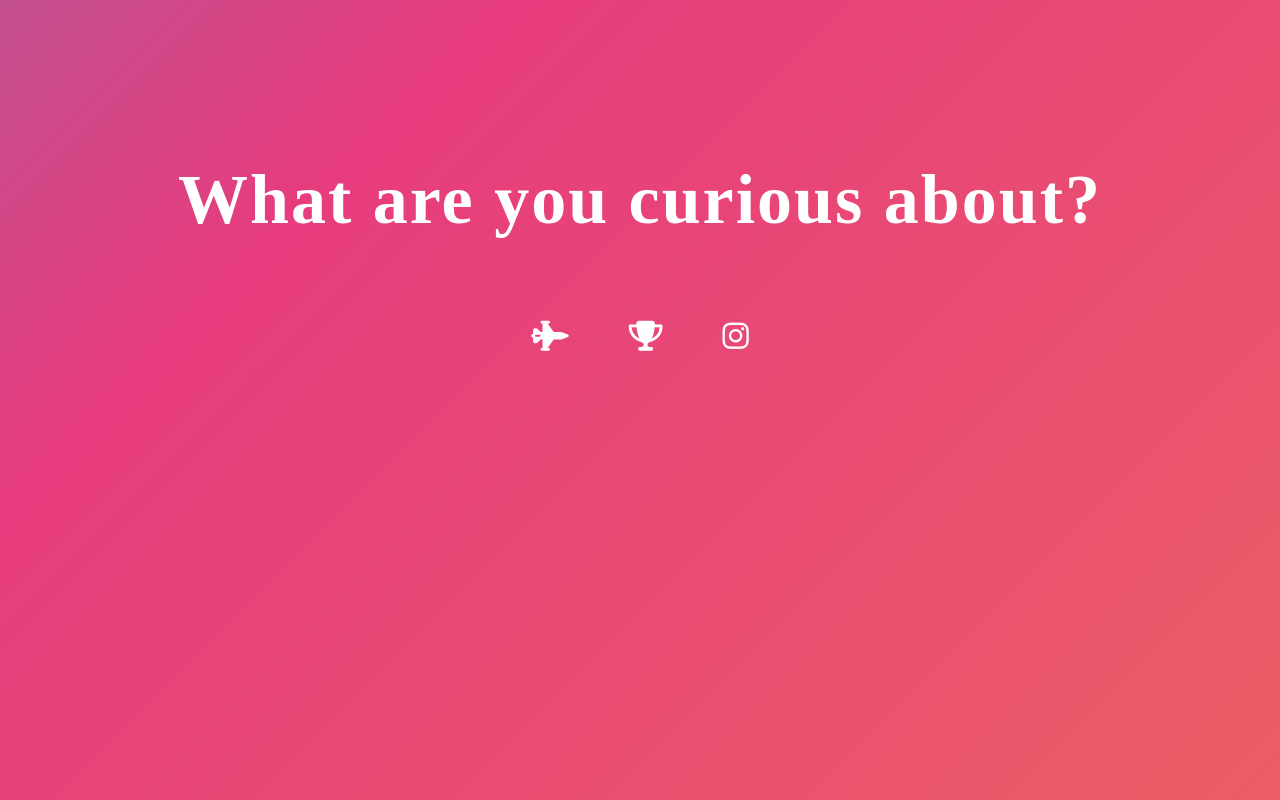
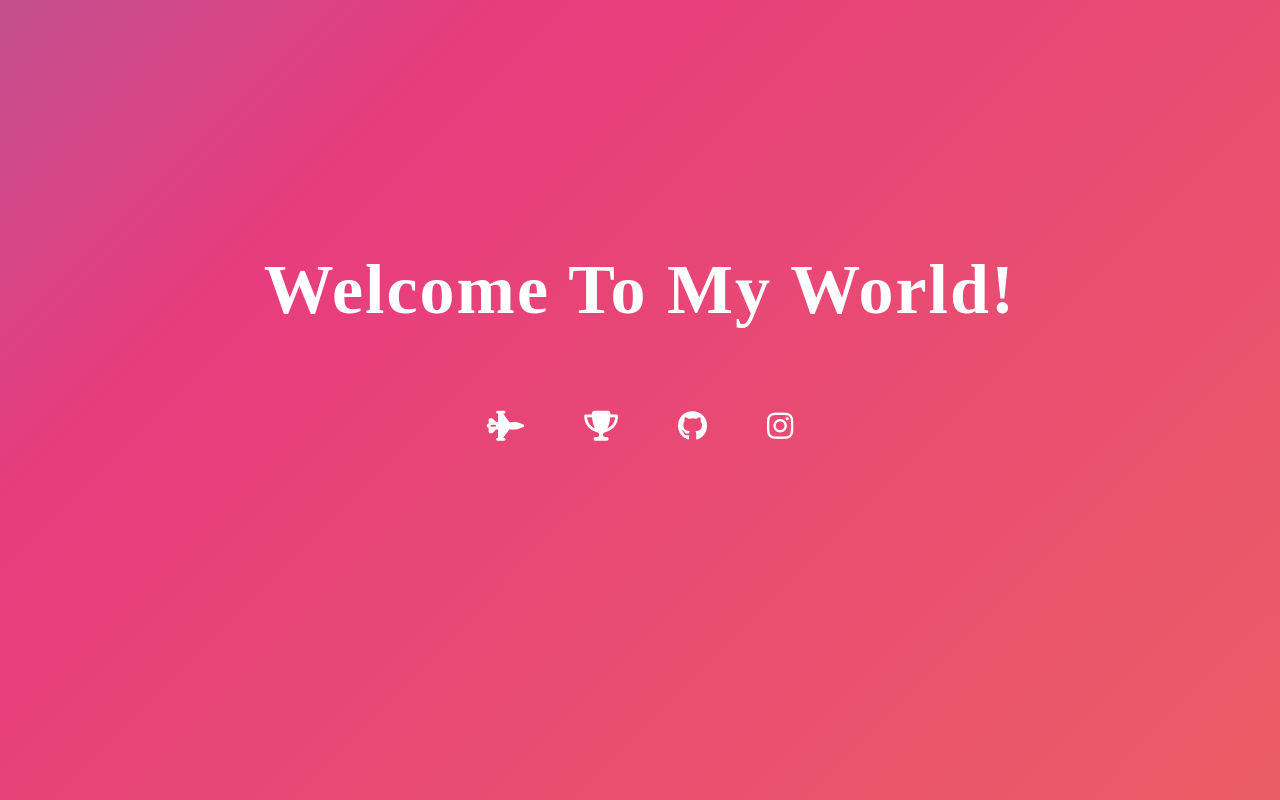
Before and after one commit to JHY7091/JHCdotcom, a plain HTML site: page index.html in a window 1280 px wide. Drawn offline with Linux system fonts and the light colour scheme.

Commit message:
JHCdotcom

```diff
--- a/index.css
+++ b/index.css
@@ -23,6 +23,7 @@ section {
 
 .main_items {
     align-items: center;
+    padding-top: 20rem;
 }
 
 
--- a/index.html
+++ b/index.html
@@ -7,25 +7,16 @@
     <link rel="stylesheet" href="index.css">
     <link rel="preconnect" href="https://fonts.googleapis.com">
     <script src="https://kit.fontawesome.com/77be9dcd4e.js" crossorigin="anonymous"></script>
-    <title>JHC</title>
+    <title>Welcome To My World</title>
 </head>
 <body>
     <section>
-        <br>
-        <br>
-        <br>
-        <br>
-        <br>
-        <br>
-        <br>
-        <br>
-        <br>
-        <br>
         <div class="main_items">
-            <h1 class="title">What are you curious about?</h1>
+            <h1 class="title">Welcome To My World!</h1>
             <ul class="links">
                 <li><a href=""><i class="fa-solid fa-jet-fighter"></i></a></li>
                 <li><a href=""><i class="fa-solid fa-trophy"></i></a></li>
+                <li><a href="https://github.com/JHY7091"><i class="fa-brands fa-github"></i></a></li>
                 <li><a href="https://www.instagram.com/j.hyeon.c/"><i class="fa-brands fa-instagram"></i></a></li>
             </ul>
         </div>
```
